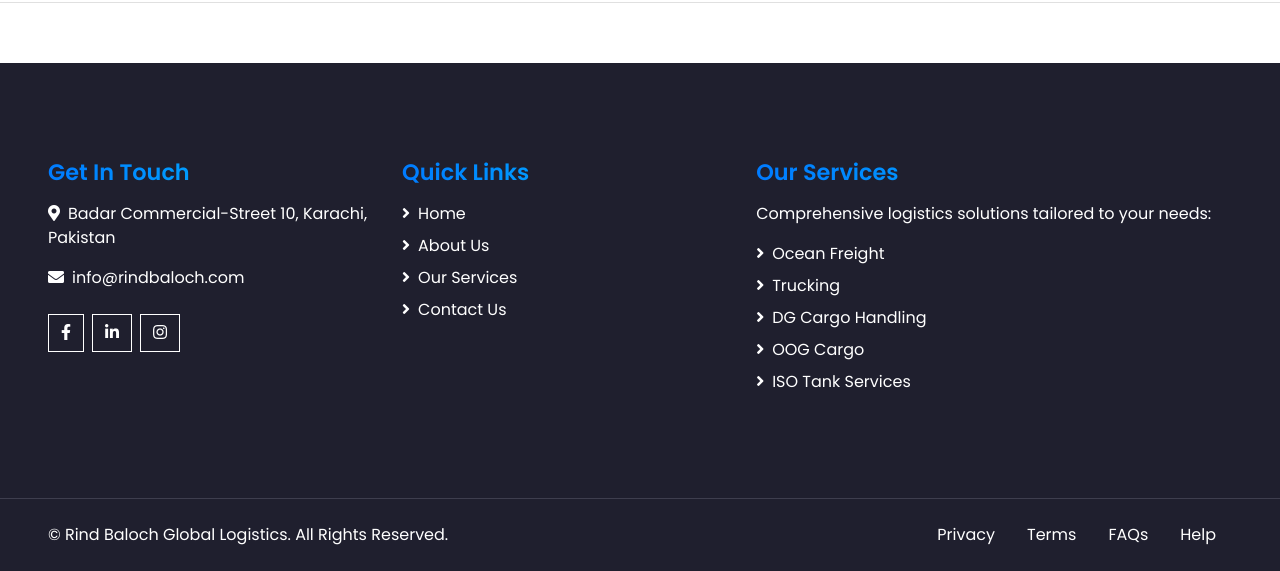
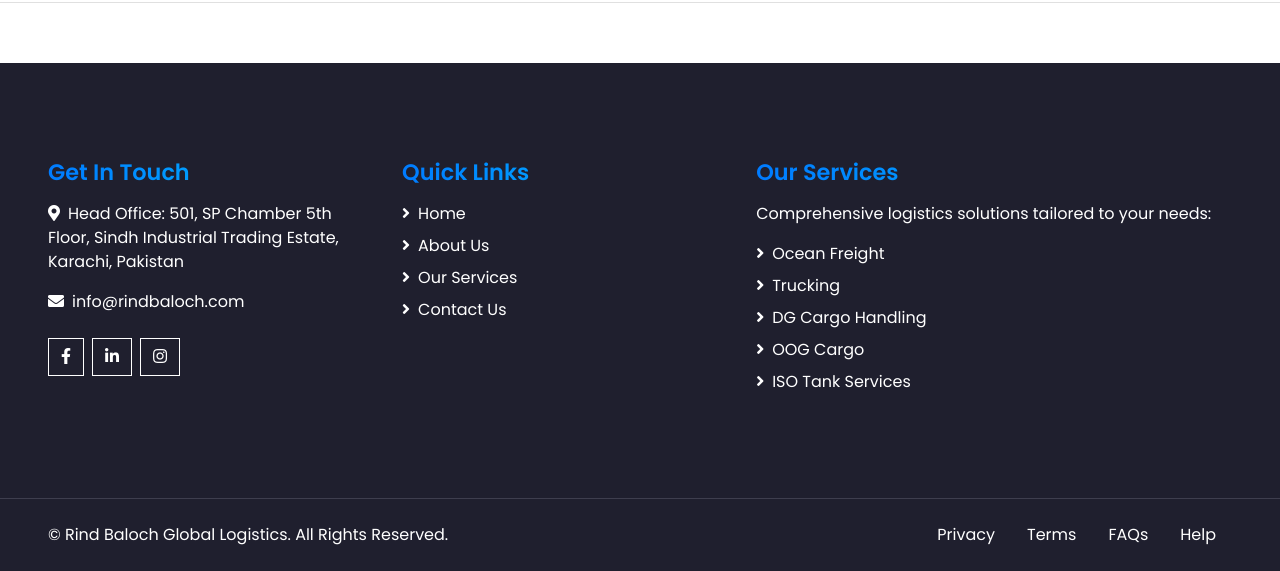
Before and after one commit to sachdar/rbgl, a plain HTML site: page container.html in a window 1280 px wide. Shown: the part 4921-5492 px from the top of the page. Drawn offline with nearby package versions, Linux system fonts and the light colour scheme.

Commit message:
container.html

```diff
--- a/container.html
+++ b/container.html
@@ -330,7 +330,7 @@
       <div class="row">
         <div class="col-md-6 mb-5">
           <h3 class="footer-heading">Get In Touch</h3>
-          <p><i class="fa fa-map-marker-alt mr-2"></i>Badar Commercial-Street 10, Karachi, Pakistan</p>
+          <p><i class="fa fa-map-marker-alt mr-2"></i>Head Office: 501, SP Chamber 5th Floor, Sindh Industrial Trading Estate, Karachi, Pakistan</p>
           <p><i class="fa fa-envelope mr-2"></i>info@rindbaloch.com</p>
           <div class="d-flex justify-content-start mt-4">
             <a class="btn btn-outline-light btn-social mr-2" href="#"><i class="fab fa-facebook-f"></i></a>
```
